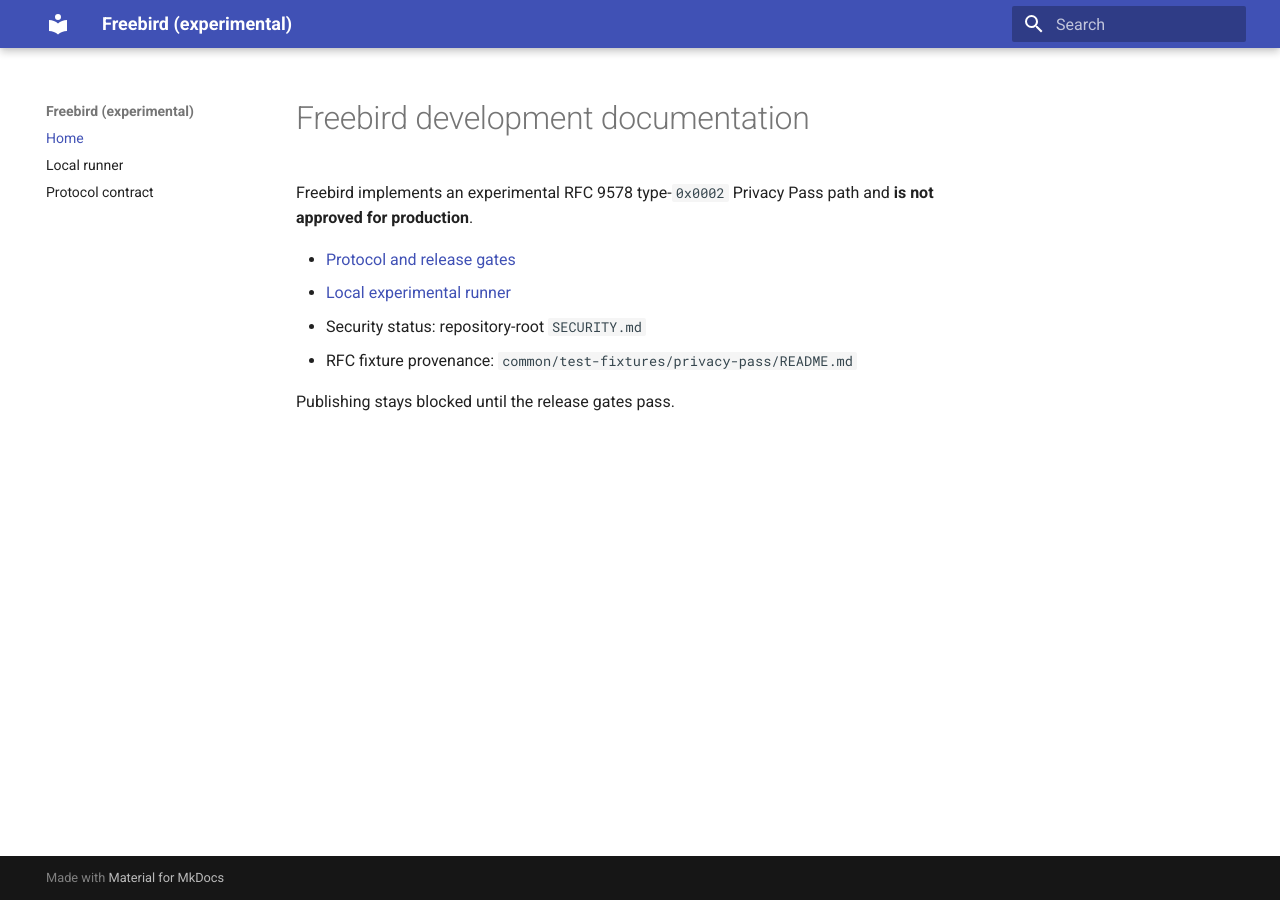
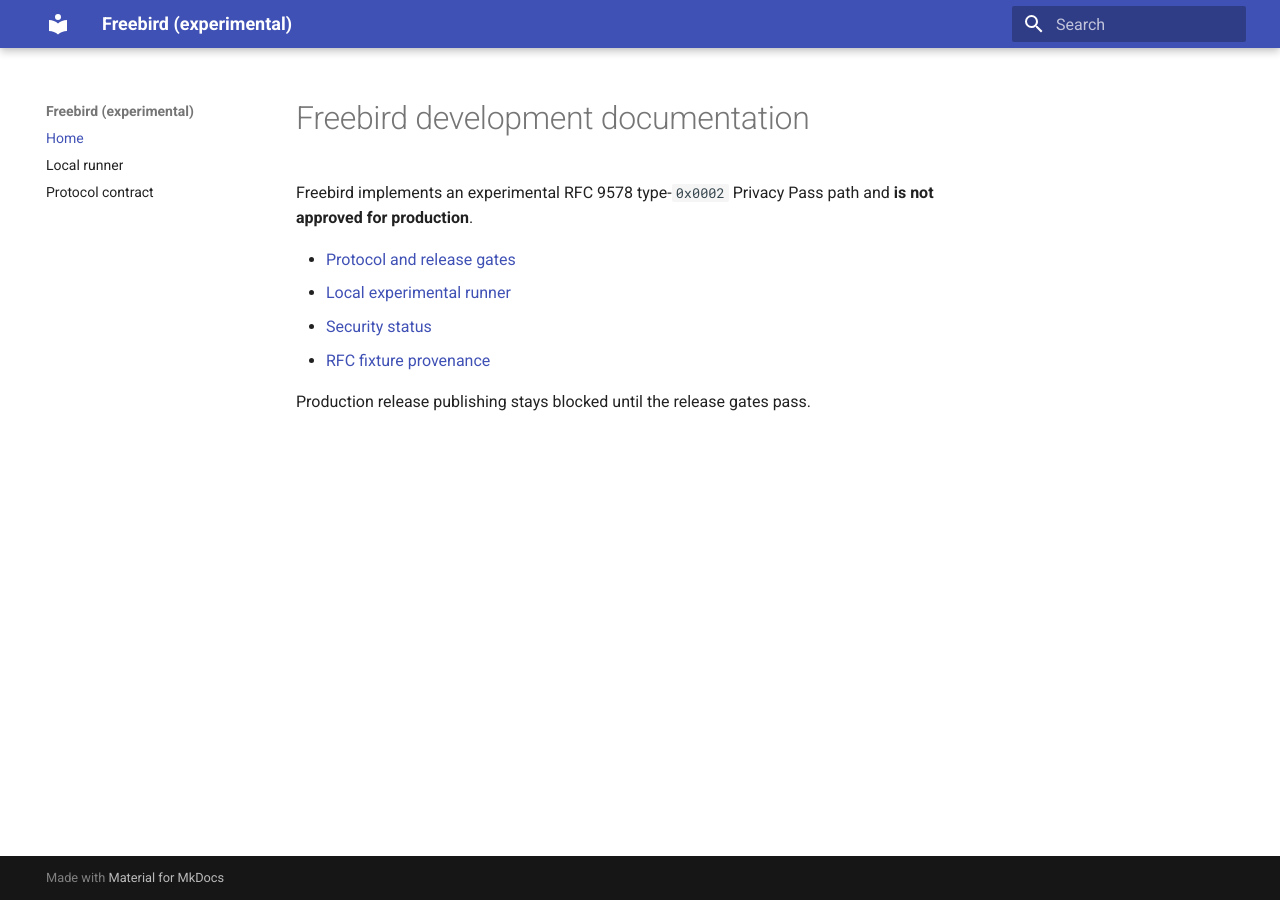
Before and after one commit to flammafex/freebird, an MkDocs documentation site: the page built from docs/index.md, in a window 1280 px wide. Built offline with MkDocs 1.6.1 and Material for MkDocs 9.7.7, drawn with Linux system fonts in a browser that asks for light colours.

Commit message:
docs: link public security status from experimental site

```diff
--- a/docs/index.md
+++ b/docs/index.md
@@ -5,7 +5,7 @@ and **is not approved for production**.
 
 - [Protocol and release gates](protocol/privacy-pass-phase1.md)
 - [Local experimental runner](quick-start.md)
-- Security status: repository-root `SECURITY.md`
-- RFC fixture provenance: `common/test-fixtures/privacy-pass/README.md`
+- [Security status](https://github.com/flammafex/freebird/blob/main/SECURITY.md)
+- [RFC fixture provenance](https://github.com/flammafex/freebird/blob/main/common/test-fixtures/privacy-pass/README.md)
 
-Publishing stays blocked until the release gates pass.
+Production release publishing stays blocked until the release gates pass.
```
